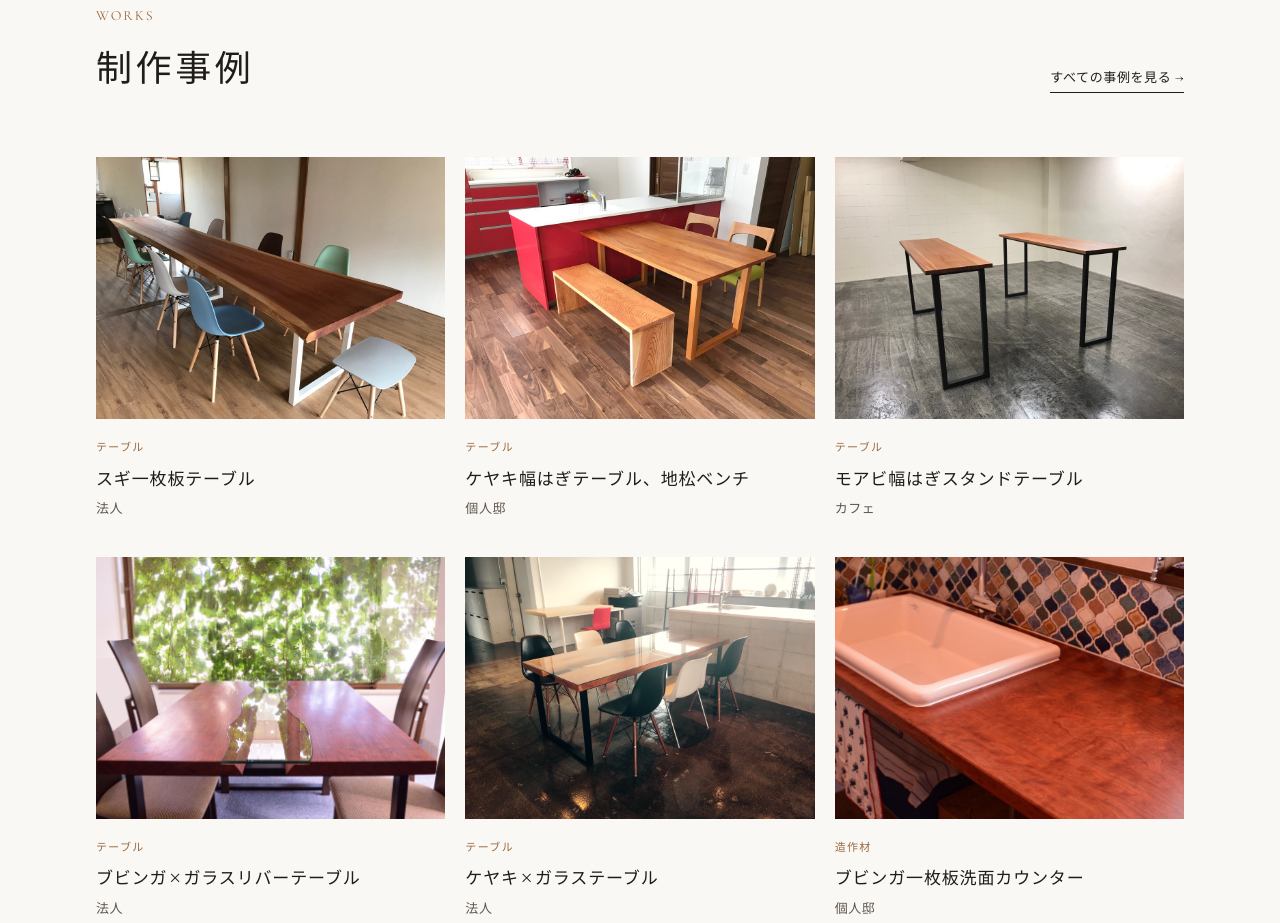
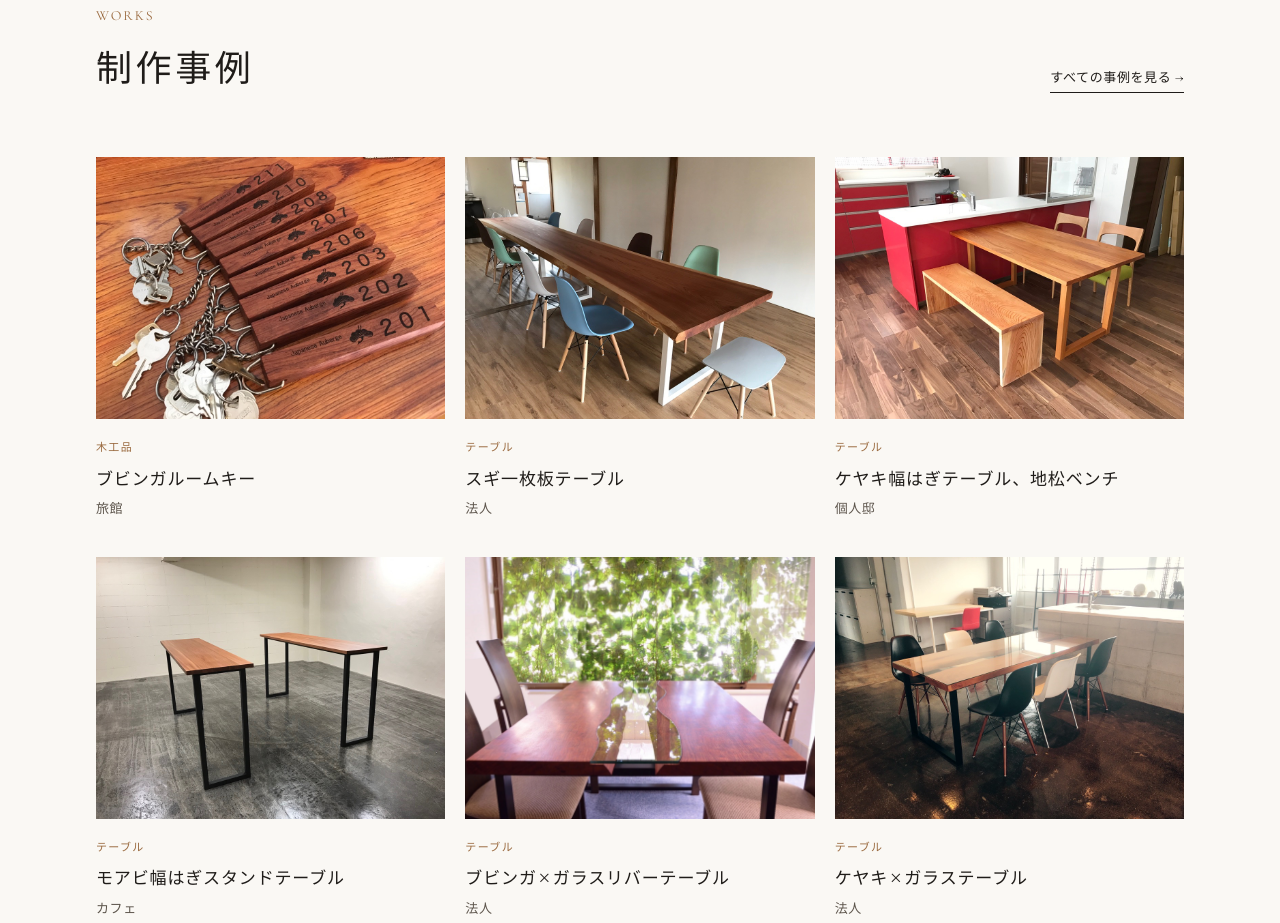
Before and after one commit to fukudas38-spec/kukulife-site, a plain HTML site: page index.html in a window 1280 px wide. Shown: the part 5102-6025 px from the top of the page. Drawn offline with nearby package versions, Linux system fonts and the light colour scheme.

Commit message:
Works: add bubinga room keys

```diff
--- a/index.html
+++ b/index.html
@@ -173,12 +173,12 @@
         <a class="more" href="works.html">すべての事例を見る</a>
       </div>
       <div class="works-grid">
+        <figure class="work reveal"><div class="ph"><img src="img/w-bubinga-roomkey.jpg" alt="ブビンガルームキー（旅館）" loading="lazy"></div><figcaption><span class="cat">木工品</span><h3>ブビンガルームキー</h3><p class="place">旅館</p></figcaption></figure>
         <figure class="work reveal"><div class="ph"><img src="img/w-sugi-table.jpg" alt="スギ一枚板テーブル（法人）" loading="lazy"></div><figcaption><span class="cat">テーブル</span><h3>スギ一枚板テーブル</h3><p class="place">法人</p></figcaption></figure>
         <figure class="work reveal"><div class="ph"><img src="img/w-keyaki-table-bench.jpg" alt="ケヤキ幅はぎテーブル、地松ベンチ（個人邸）" loading="lazy"></div><figcaption><span class="cat">テーブル</span><h3>ケヤキ幅はぎテーブル、地松ベンチ</h3><p class="place">個人邸</p></figcaption></figure>
         <figure class="work reveal"><div class="ph"><img src="img/w-moabi-stand-table.jpg" alt="モアビ幅はぎスタンドテーブル（カフェ）" loading="lazy"></div><figcaption><span class="cat">テーブル</span><h3>モアビ幅はぎスタンドテーブル</h3><p class="place">カフェ</p></figcaption></figure>
         <figure class="work reveal"><div class="ph"><img src="img/w-bubinga-glass-river.jpg" alt="ブビンガ×ガラスリバーテーブル（法人）" loading="lazy"></div><figcaption><span class="cat">テーブル</span><h3>ブビンガ×ガラスリバーテーブル</h3><p class="place">法人</p></figcaption></figure>
         <figure class="work reveal"><div class="ph"><img src="img/w-keyaki-glass-table.jpg" alt="ケヤキ×ガラステーブル（法人）" loading="lazy"></div><figcaption><span class="cat">テーブル</span><h3>ケヤキ×ガラステーブル</h3><p class="place">法人</p></figcaption></figure>
-        <figure class="work reveal"><div class="ph"><img src="img/w-bubinga-washstand.jpg" alt="ブビンガ一枚板洗面カウンター（個人邸）" loading="lazy"></div><figcaption><span class="cat">造作材</span><h3>ブビンガ一枚板洗面カウンター</h3><p class="place">個人邸</p></figcaption></figure>
       </div>
     </div>
   </section>
```
Also changed, not shown: works.html (+1 -0 lines), img/w-bubinga-roomkey.jpg (added).
